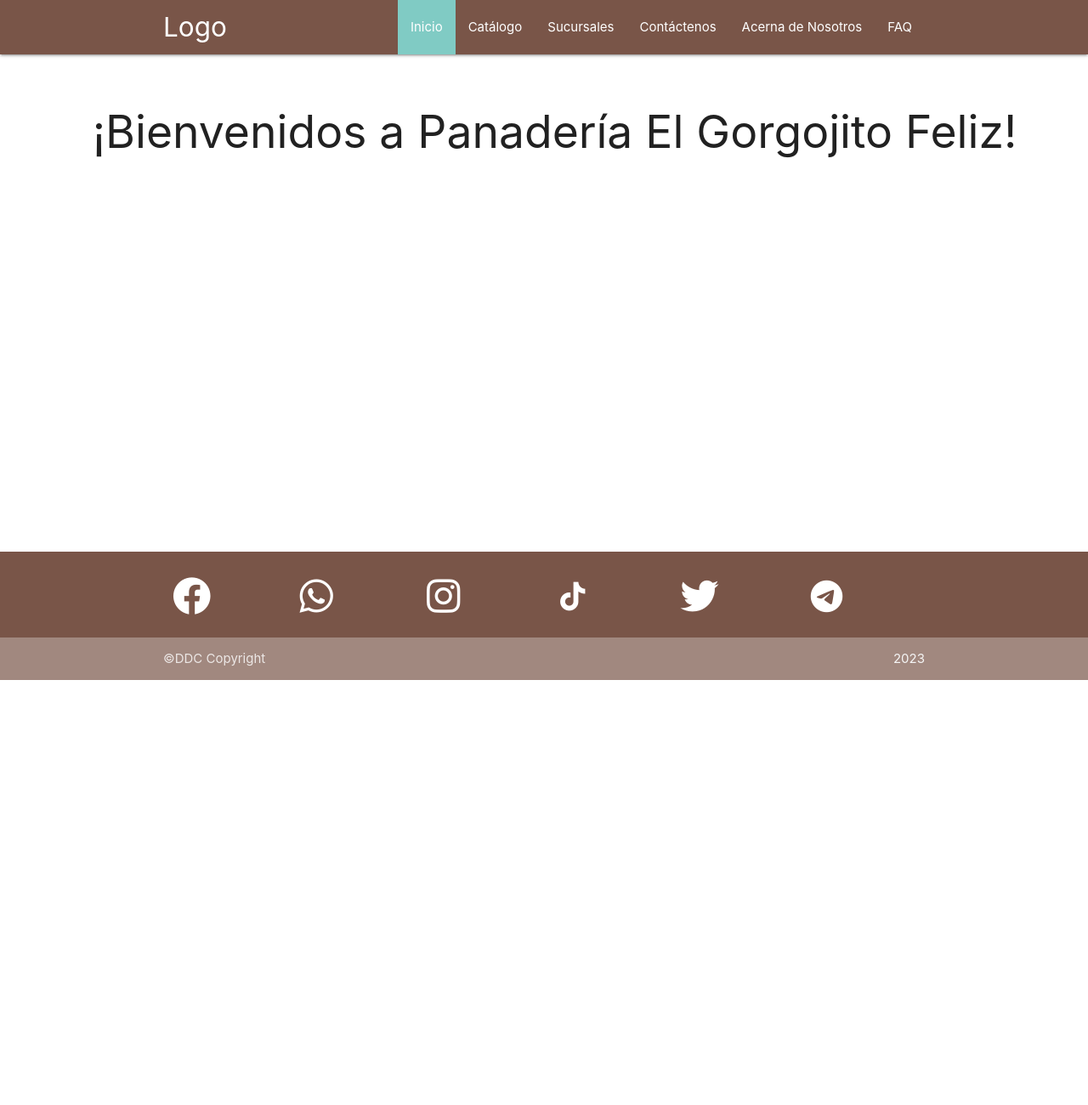
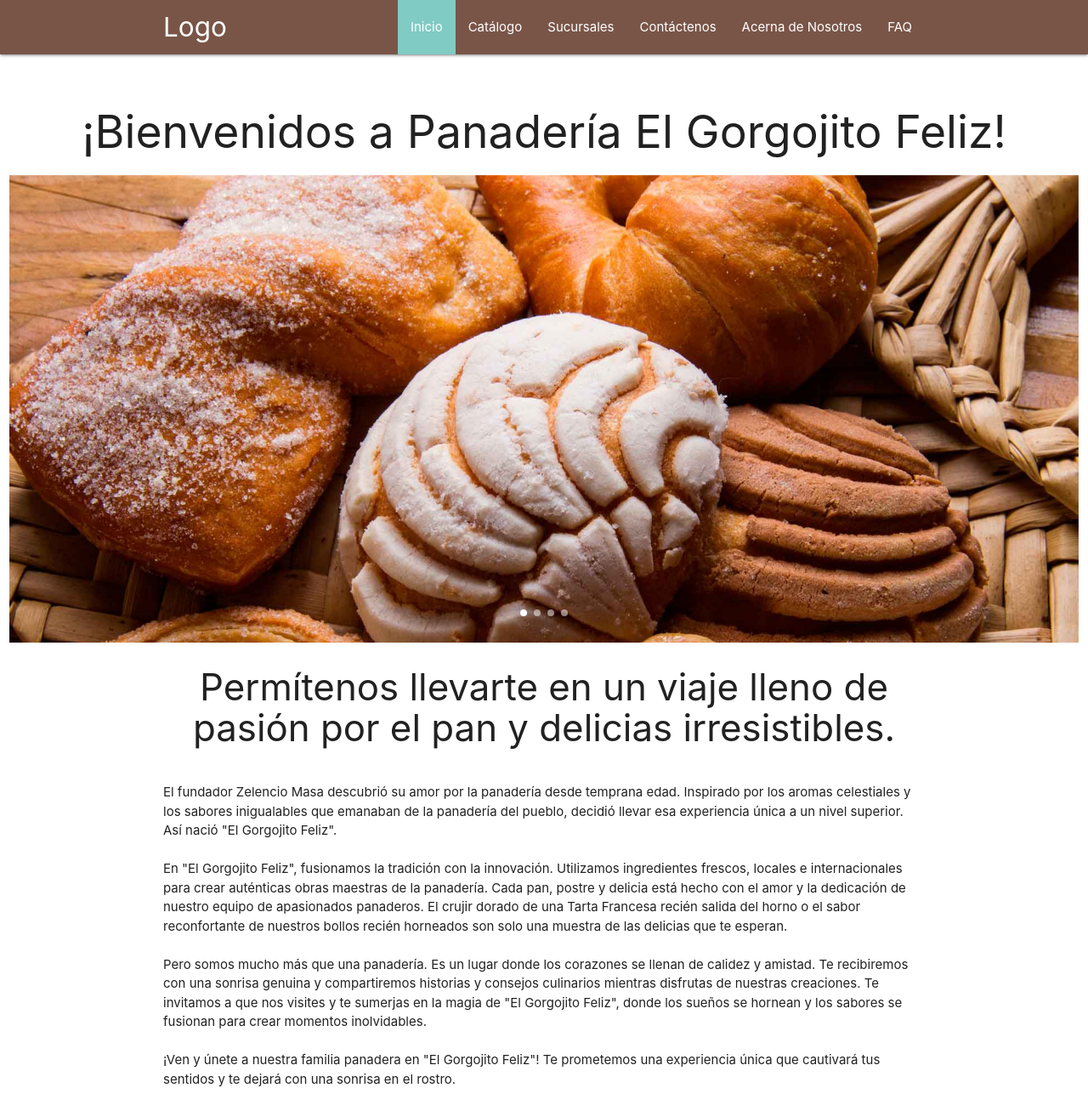
Before and after one commit to sarai-gr/Propuesta2, a plain HTML site: page index.html in a window 1280 px wide. Shown: the top 1300 px of the page at 85% size. Before the commit the page ends 800 px from the top, so only its background shows below. Drawn offline with Linux system fonts and the light colour scheme.

Commit message:
Add files via upload

```diff
--- a/css/Estilos.css
+++ b/css/Estilos.css
@@ -1,9 +1,8 @@
 body {
-    display: flex;
-    min-height: 100vh;
-    flex-direction: column;
+  display: flex;
+  min-height: 100vh;
+  flex-direction: column;
 }
-
 main {
   flex: 1 0 auto;
   padding-top: 90px;
@@ -43,6 +42,9 @@ a:visited{
 }
 footer.page-footer {
   padding-top: 30px; /* Ajusta el valor del padding según tus necesidades */
+}
+.carousel{
+  height: 550px !important;
 }
 .containerPrincipal{
   padding-left: 25px;
@@ -102,3 +104,6 @@ footer.page-footer {
 .rosaBtn{
   background-color: #ff8a80;
 }
+.containerCarousel{
+  margin: 0;
+}
--- a/index.html
+++ b/index.html
@@ -50,9 +50,45 @@
     </header>
 
     <main>
-      <div class="containerPrincipal">
+
+      <div>
         <h2 class="textoCentrado">¡Bienvenidos a Panader&iacute;a El Gorgojito Feliz!</h2>
+      </div>
 
+      <div class="containerCarousel">
+        <div class="row">
+          <div class="col s12">
+            <div class="carousel carousel-slider">
+              <a class="carousel-item">
+                <img src="images/carousel/img1.jpeg" alt="Panader&iacute;a El Gorgojito Feliz">
+              </a>
+              <a class="carousel-item">
+                <img src="images/carousel/img2.jpeg" alt="Panader&iacute;a El Gorgojito Feliz">
+              </a>
+              <a class="carousel-item">
+                <img src="images/carousel/img3.webp" alt="Panader&iacute;a El Gorgojito Feliz">
+              </a>
+              <a class="carousel-item">
+                <img src="images/carousel/img4.webp" alt="Panader&iacute;a El Gorgojito Feliz">
+              </a>
+            </div>
+          </div>
+        </div>
+      </div>
+
+      <div class="container">
+        <h3 class="textoCentrado">Permítenos llevarte en un viaje lleno de pasión por el pan y delicias irresistibles.</h3>
+        <p class="textoNormal">
+          <br>
+          El fundador Zelencio Masa descubri&oacute; su amor por la panader&iacute;a desde temprana edad.
+          Inspirado por los aromas celestiales y los sabores inigualables que emanaban de la panader&iacute;a del pueblo, decidi&oacute; llevar esa experiencia &uacute;nica a un nivel superior. As&iacute; naci&oacute; "El Gorgojito Feliz".
+          <br><br>En "El Gorgojito Feliz", fusionamos la tradici&oacute;n con la innovaci&oacute;n. Utilizamos ingredientes frescos, locales e internacionales para crear aut&eacute;nticas obras maestras de la panader&iacute;a.
+          Cada pan, postre y delicia est&aacute; hecho con el amor y la dedicaci&oacute;n de nuestro equipo de apasionados panaderos. El crujir dorado de una Tarta Francesa reci&eacute;n salida del horno o el sabor reconfortante de nuestros bollos reci&eacute;n horneados son solo una muestra de las delicias que te esperan.
+          <br><br>Pero somos mucho más que una panader&iacute;a. Es un lugar donde los corazones se llenan de calidez y amistad.
+          Te recibiremos con una sonrisa genuina y compartiremos historias y consejos culinarios mientras disfrutas de nuestras creaciones.
+          Te invitamos a que nos visites y te sumerjas en la magia de "El Gorgojito Feliz", donde los sueños se hornean y los sabores se fusionan para crear momentos inolvidables.
+          <br><br>¡Ven y &uacute;nete a nuestra familia panadera en "El Gorgojito Feliz"! Te prometemos una experiencia &uacute;nica que cautivar&aacute; tus sentidos y te dejar&aacute; con una sonrisa en el rostro.
+        </p>
       </div>
 
     </main>
@@ -88,13 +124,16 @@
       </div>
     </footer>
 
-
     <script type="text/javascript" src="js/materialize.min.js"></script>
     <script>
-          document.addEventListener('DOMContentLoaded', function() {
-        var elems = document.querySelectorAll('.sidenav');
-        var instances = M.Sidenav.init(elems);
-      });
+        document.addEventListener('DOMContentLoaded', function() {
+    var elems = document.querySelectorAll('.carousel');
+    var instances = M.Carousel.init(elems,{
+      indicators: true
+    });
+
+    var instances = M.Carousel.init(elems, options);
+    });
     </script>
   </body>
 </html>
```
Also changed, not shown: formulario.html (+16 -3 lines), images/carousel/img1.jpeg (added), images/carousel/img2.jpeg (added), images/carousel/img3.webp (added), images/carousel/img4.webp (added).
